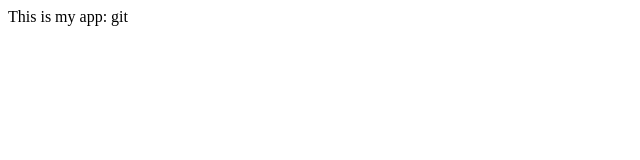
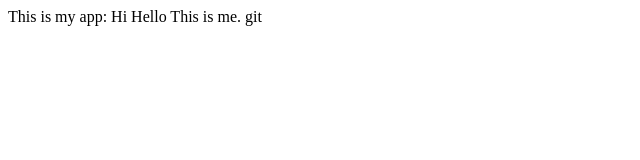
Before and after one commit to dp942/Myappsample, a plain HTML site: page index.html in a window 1280 px wide. Shown: the whole page, without its empty margins (0-640 px from the left). Drawn offline with Linux system fonts and the light colour scheme.

Commit message:
Introduction is given

```diff
--- a/index.html
+++ b/index.html
@@ -4,5 +4,7 @@
 </head>
 <body>
 	This is my app:
+	Hi Hello
+	This is me.
 </body>
 </html>git
```
